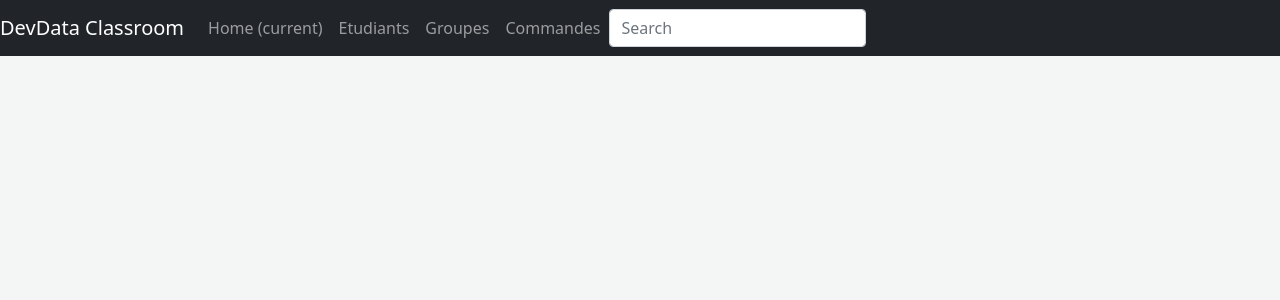
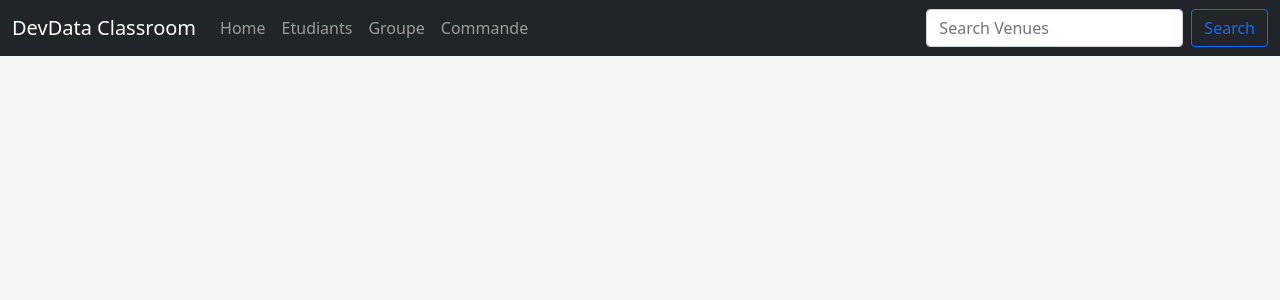
Before and after one commit to HamideT4/classroom, a Django app: template templates/index.html in a window 1280 px wide. Shown: the top 300 px of the page. Run offline with Django 4.2, Linux system fonts and the light colour scheme; the template is opened without the code that fills it, so the values that code supplies are empty.

Commit message:
Updates on navabar and views.

```diff
--- a/ClassroomApp/views.py
+++ b/ClassroomApp/views.py
@@ -1,5 +1,6 @@
 from django.shortcuts import render
 from django.http import HttpResponse
+from django.template import loader
 
 # Create your views here.
 def index (request) :
--- a/templates/navbar.html
+++ b/templates/navbar.html
@@ -1,26 +1,30 @@
-<nav class="navbar navbar-expand navbar-dark bg-dark">
+<nav class="navbar navbar-expand-lg navbar-dark bg-dark">
+<div class="container-fluid">
   <a class="navbar-brand" href="{% url 'index' %}">DevData Classroom</a>
-    <button class="navbar-toggler" type="button" data-toggle="collapse" data-target="#navbarsExample02" aria-controls="navbarsExample02" aria-expanded="false" aria-label="Toggle navigation">
+  <button class="navbar-toggler" type="button" data-bs-toggle="collapse" data-bs-target="#navbarSupportedContent" aria-controls="navbarSupportedContent" aria-expanded="false" aria-label="Toggle navigation">
 	<span class="navbar-toggler-icon"></span>
   </button>
-
-    <div class="collapse navbar-collapse" id="navbarsExample02">
-    <ul class="navbar-nav mr-auto">
-        <li class="nav-item active">
-            <a class="nav-link" href="{% url 'index' %}">Home <span class="sr-only">(current)</span></a>
+  <div class="collapse navbar-collapse" id="navbarSupportedContent">
+	<ul class="navbar-nav me-auto mb-2 mb-lg-0">
+	  <li class="nav-item">
+		<a class="nav-link" href="{% url 'index' %}">Home</a>
 	  </li>
 	  <li class="nav-item">
 		<a class="nav-link" href="#">Etudiants</a>
 	  </li>
+
 	  <li class="nav-item">
-            <a class="nav-link" href="#">Groupes</a>
+		<a class="nav-link" href="#">Groupe</a>
 	  </li>
 	  <li class="nav-item">
-            <a class="nav-link" href="#">Commandes</a>
+		<a class="nav-link" href="#">Commande</a>
 	  </li>
 	</ul>
-    <form class="form-inline my-2 my-md-0">
-        <input class="form-control" type="text" placeholder="Search">
+	<form class="d-flex" method="GET" action="#">
+		{% csrf_token %}
+		<input class="form-control me-2" type="search" placeholder="Search Venues" name="query" aria-label="Search">
+		<button class="btn btn-outline-primary" type="submit">Search</button>
 	</form>
   </div>
+</div>
 </nav>
```
Lines whose indentation alone changed are shown as unchanged.
